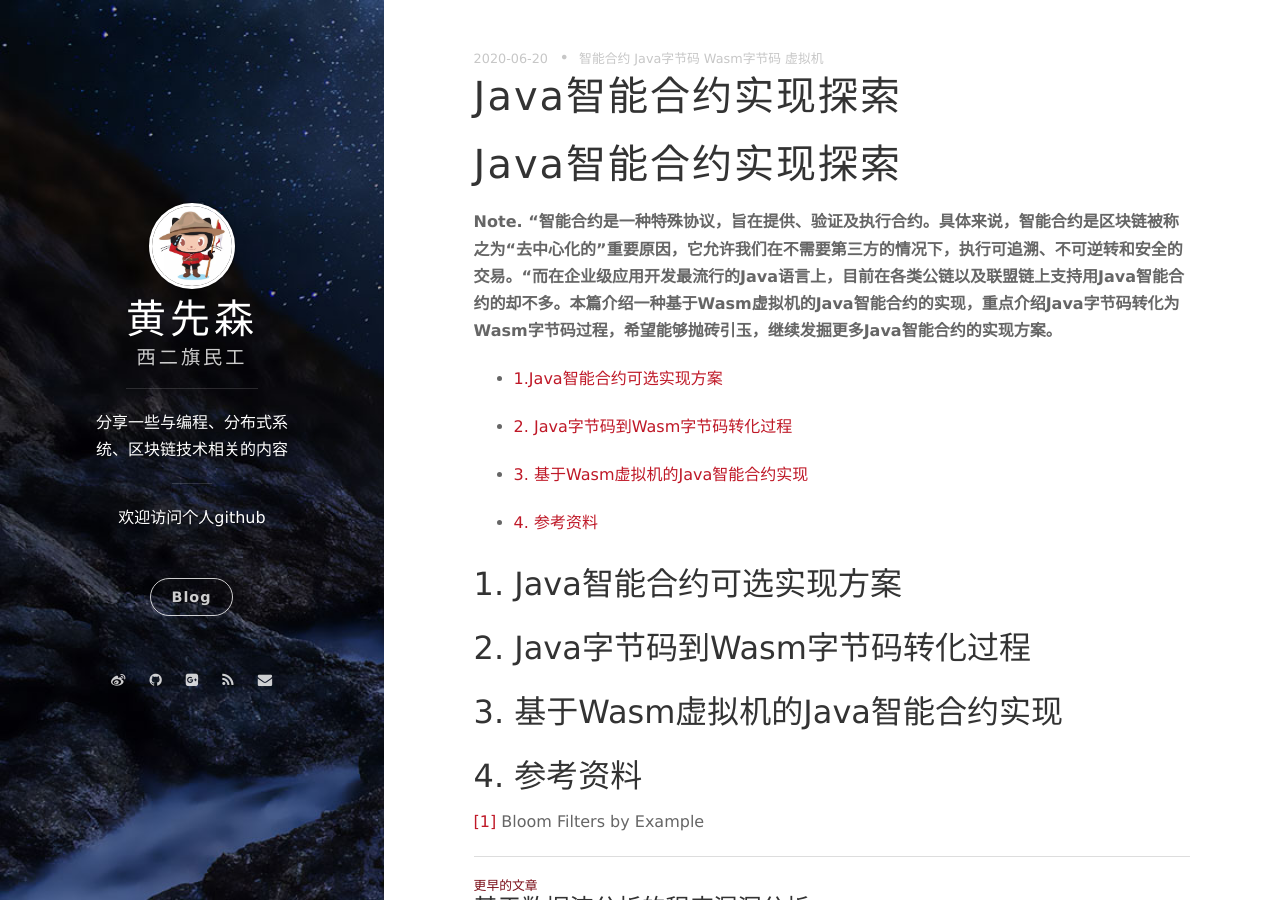
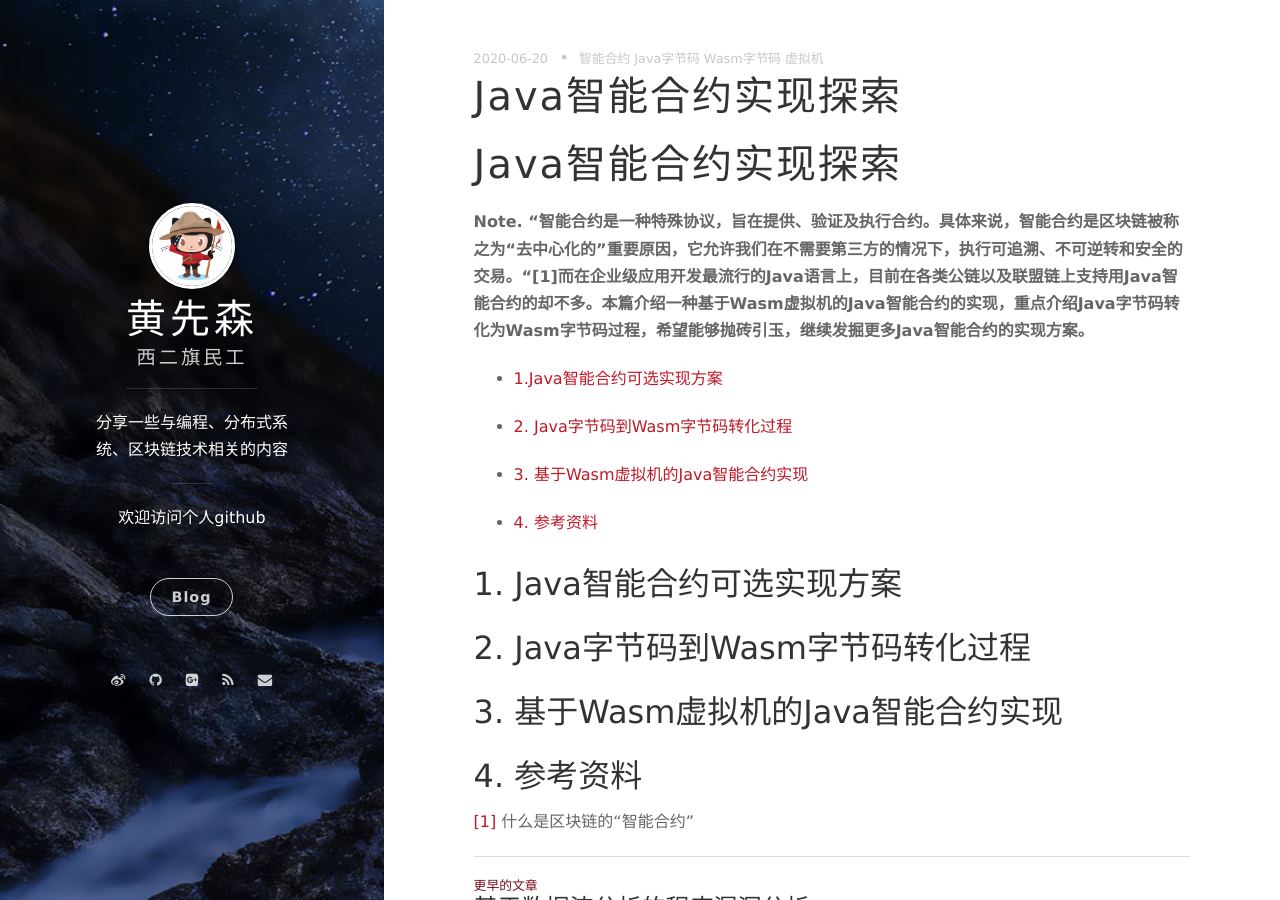
Before and after one commit to berryjam/berryjam.github.io, a Jekyll site: the page built from _posts/2020-06-20-Java智能合约实现探索.md, in a window 1280 px wide and 900 px high. Built offline with Jekyll 4.4.1, drawn with Linux system fonts in a browser that asks for light colours; nearby versions of some CDN libraries; comment, search, counter and statistics services are not loaded.

Commit message:
Update 2020-06-20-Java智能合约实现探索.md

```diff
--- a/_posts/2020-06-20-Java智能合约实现探索.md
+++ b/_posts/2020-06-20-Java智能合约实现探索.md
@@ -8,7 +8,7 @@
 
 # Java智能合约实现探索
 
-**Note. “智能合约是一种特殊协议，旨在提供、验证及执行合约。具体来说，智能合约是区块链被称之为“去中心化的”重要原因，它允许我们在不需要第三方的情况下，执行可追溯、不可逆转和安全的交易。“而在企业级应用开发最流行的Java语言上，目前在各类公链以及联盟链上支持用Java智能合约的却不多。本篇介绍一种基于Wasm虚拟机的Java智能合约的实现，重点介绍Java字节码转化为Wasm字节码过程，希望能够抛砖引玉，继续发掘更多Java智能合约的实现方案。**
+**Note. “智能合约是一种特殊协议，旨在提供、验证及执行合约。具体来说，智能合约是区块链被称之为“去中心化的”重要原因，它允许我们在不需要第三方的情况下，执行可追溯、不可逆转和安全的交易。“[1]而在企业级应用开发最流行的Java语言上，目前在各类公链以及联盟链上支持用Java智能合约的却不多。本篇介绍一种基于Wasm虚拟机的Java智能合约的实现，重点介绍Java字节码转化为Wasm字节码过程，希望能够抛砖引玉，继续发掘更多Java智能合约的实现方案。**
 
 - [1.Java智能合约可选实现方案](https://github.com/berryjam/berryjam.github.io/blob/master/_posts/2020-06-20-Java%E6%99%BA%E8%83%BD%E5%90%88%E7%BA%A6%E5%AE%9E%E7%8E%B0%E6%8E%A2%E7%B4%A2.md#1-java%E6%99%BA%E8%83%BD%E5%90%88%E7%BA%A6%E5%8F%AF%E9%80%89%E5%AE%9E%E7%8E%B0%E6%96%B9%E6%A1%88)
 
@@ -27,4 +27,4 @@
 
 ## 4. 参考资料
 
-[[1]](https://llimllib.github.io/bloomfilter-tutorial/) Bloom Filters by Example
+[[1]](http://www.woshipm.com/blockchain/1442574.html) 什么是区块链的“智能合约”
```
